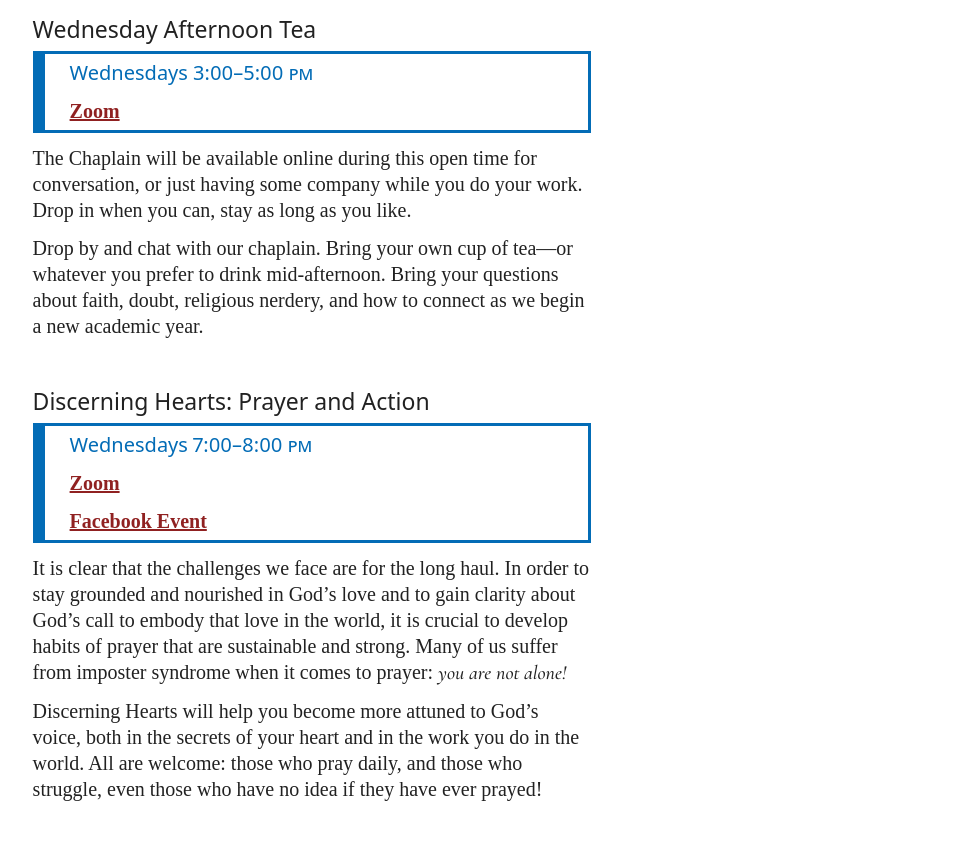
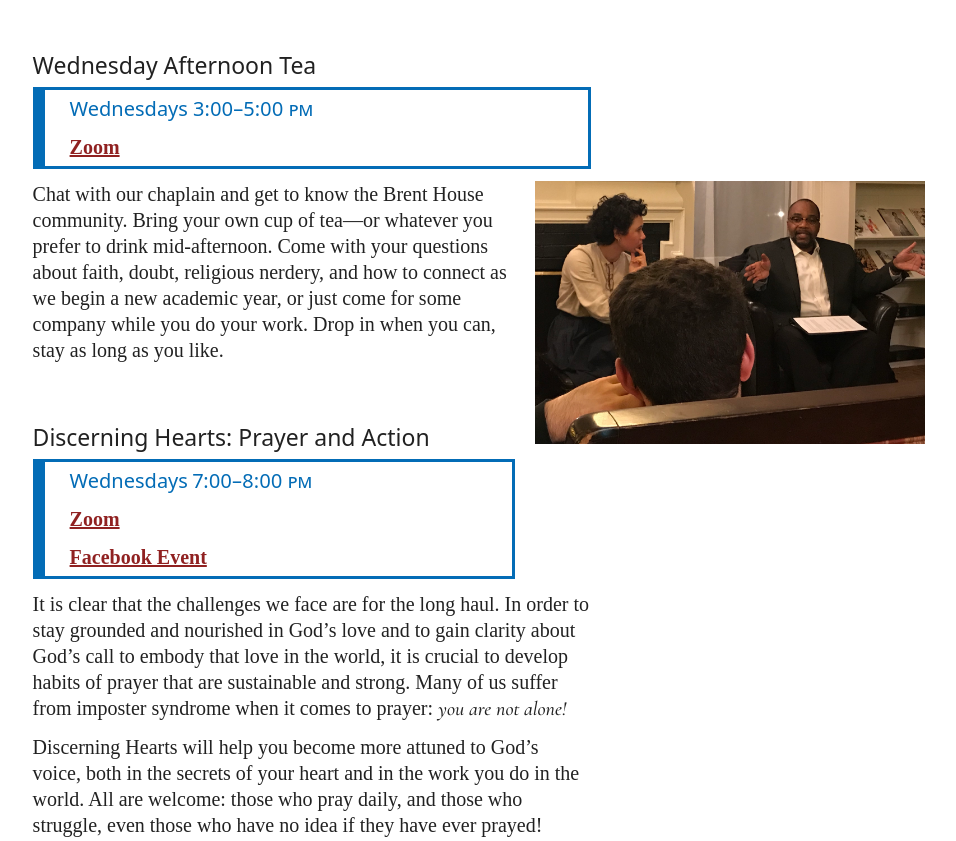
Before and after one commit to BrentHouse/brenthouse.github.io, a plain HTML site: page fall-2020-programs.html in a window 1280 px wide. Shown: the part 1215-2056 px from the top of the page, without its empty margins (256-1212 px from the left). Drawn offline with Linux system fonts and the light colour scheme; a web font is replaced by a local one.

Commit message:
event header: work with floats
Former-commit-id: 933ed95fcd607d7c02fa94adee835e1b08f95fd6

```diff
--- a/fall-2020-programs.html
+++ b/fall-2020-programs.html
@@ -85,15 +85,16 @@ Reconciliation team.</p></section></section><section id="afternoon-tea"
 >Wednesdays 3:00&ndash;5:00 <span class="am-pm-abbrev"
 >PM</span></p><p
 ><a href="https://us02web.zoom.us/j/3831245142?pwd=UFBEVVI4cW90aDNNRmdUY0NEWE03QT09" rel="external"
->Zoom</a></p></div></header><p
->The Chaplain will be available online during this
-open time for conversation,
-or just having some company while you do your work.
-Drop in when you can, stay as long as you like.</p><p
->Drop by and chat with our chaplain.
-Bring your own cup of tea—or whatever you prefer to drink mid-afternoon.
-Bring your questions about faith, doubt, religious nerdery,
-and how to connect as we begin a new academic year.</p></section><section id="discerning-hearts"
+>Zoom</a></p></div></header><figure class="floater"
+><img src="/media/three-people-conversation.jpg" alt="Photo of three people deep in converersation in front of the fireplace at Brent House."
+/></figure><p
+>Chat with our chaplain and get to know the Brent House community.
+Bring your own cup of tea&mdash;or whatever you
+prefer to drink mid-afternoon.
+Come with your questions about faith, doubt, religious nerdery,
+and how to connect as we begin a new academic year,
+or just come for some company while you do your work.
+Drop in when you can, stay as long as you like.</p></section><section id="discerning-hearts"
 ><header class="event-header"
 ><h3
 >Discerning Hearts: Prayer and Action</h3><div
--- a/style/brenthouse.css
+++ b/style/brenthouse.css
@@ -186,6 +186,9 @@ h4 {
   font-family: "Fira Sans", sans;
   font-weight: bold; }
 
+header.event-header {
+  display: flow-root;
+  /* keeps the blue box from going under `.floater`s */ }
   header.event-header > :first-child {
     margin-bottom: var(--tighter-parskip); }
   header.event-header > :last-child {
```
Also changed, not shown: services.html (+3 -1 lines), media/three-people-conversation.jpg (added), 2 other files. Lines whose indentation alone changed are shown as unchanged.
